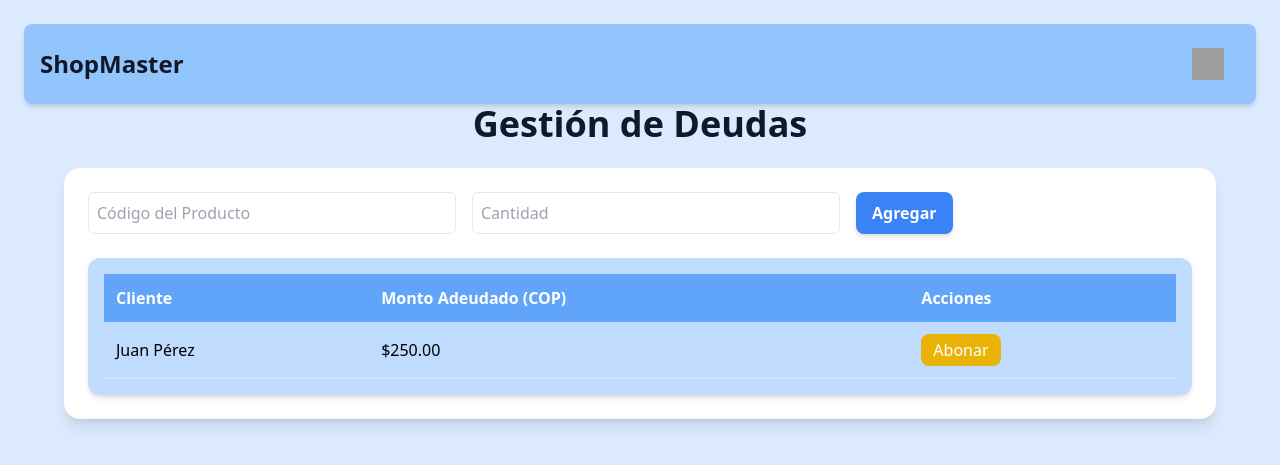
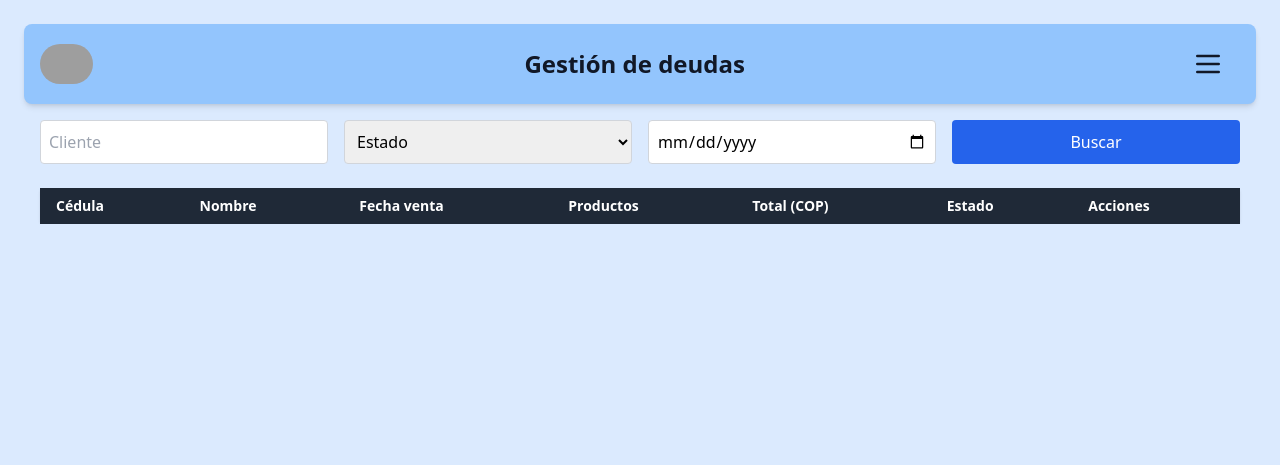
Before and after one commit to 5cjmm/ProyectodeAula, a Spring Boot app: page /tendero/Deudas in a window 1280 px wide. Shown: the top 465 px of the page. Run offline with Spring Boot 4, Linux system fonts and the light colour scheme; the visitor is signed in with stand-in values (Sample User, id 1); lists and menus that the app fills with data are empty; some of the project's set-up classes (security, data sources, template engines, error pages and the like) are left out, and stand-ins take their place; some libraries are stand-ins or nearby versions; grey boxes are pictures that could not be loaded.

Commit message:
Add: gestion de deudas

```diff
--- a/src/main/resources/templates/Deudas.html
+++ b/src/main/resources/templates/Deudas.html
@@ -1,67 +1,138 @@
 <!DOCTYPE html>
-<html lang="es">
+<html lang="es" xmlns:th="http://www.w3.org/1999/xhtml">
 <head>
-    <meta charset="UTF-8">
-    <meta name="viewport" content="width=device-width, initial-scale=1.0">
-    <title>Registro de Proveedores</title>
+    <meta charset="UTF-8" />
+    <meta name="viewport" content="width=device-width, initial-scale=1.0"/>
+    <title>Gestión de deudas - ShopMaster</title>
+    <link rel="icon" href="/img/logo-tc.ico" type="image/x-icon" />
     <script src="https://cdn.tailwindcss.com"></script>
+
+    <style>
+        .estado {
+          border-radius: 20px;
+          padding: 2px 10px;
+          color: rgb(24, 25, 36);
+          font-weight: bold;
+        }
+
+        .estado.NO_PAGADA { background-color: #f78da7; }
+        .estado.PARCIAL { background-color: #ffd966; color: #333; }
+        .estado.PAGADA { background-color: #8de48f; }
+    </style>
 </head>
 <body class="bg-blue-100 dark:bg-blue-900 min-h-screen flex flex-col items-center p-6">
 
-    <nav class="w-full bg-blue-300 dark:bg-blue-700 p-4 flex justify-between items-center shadow-md rounded-lg">
-        <div class="text-gray-900 dark:text-white text-2xl font-bold">ShopMaster</div>
-        <div class="relative">
+<!-- Navbar -->
+<nav class="w-full bg-blue-300 dark:bg-blue-700 p-4 flex justify-between items-center shadow-md rounded-lg mb-4">
+    <img src="https://shopmaster.in/uploads/logo/logo_66593bf8604a3.svg" alt="Logo" class="w-25 h-10 rounded-full" />
+    <div class="text-gray-900 dark:text-white text-2xl font-bold">Gestión de deudas</div>
     <button id="menu-toggle" class="text-gray-900 dark:text-white px-4 py-2">
-                <img src="https://www.shutterstock.com/image-vector/menu-icon-trendy-flat-style-600nw-432264136.jpg" alt="Menú" class="w-8 h-8">
+        <svg xmlns="http://www.w3.org/2000/svg" class="w-8 h-8" fill="none" viewBox="0 0 24 24" stroke="currentColor">
+            <path stroke-linecap="round" stroke-linejoin="round" stroke-width="2" d="M4 6h16M4 12h16M4 18h16"/>
+        </svg>
     </button>
-            <div id="menu" class="hidden absolute right-0 mt-2 w-48 bg-white dark:bg-blue-800 shadow-lg rounded-lg overflow-hidden">
-                <a th:href="@{/Inicio}" class="block px-4 py-2 text-gray-900 dark:text-white hover:bg-blue-300 dark:hover:bg-blue-600">Inicio</a>
-                <a th:href="@{/tendero/Deudas}" class="block px-4 py-2 text-gray-900 dark:text-white hover:bg-blue-300 dark:hover:bg-blue-600">Deudas</a>
-                <a th:href="@{/tendero/PuntoVenta}" class="block px-4 py-2 text-gray-900 dark:text-white hover:bg-blue-300 dark:hover:bg-blue-600">Punto de Venta</a>
-                <a th:href="@{/tendero/RegistroProveedor}" class="block px-4 py-2 text-gray-900 dark:text-white hover:bg-blue-300 dark:hover:bg-blue-600">Registro de Proveedor</a>
-                <a href="/logout" class="block px-4 py-2 text-gray-900 dark:text-white hover:bg-blue-300 dark:hover:bg-blue-600">Cerrar sesión</a>
-            </div>
-        </div>
 </nav>
 
-    <h1 class="text-gray-900 dark:text-white text-4xl font-bold mb-6">Gestión de Deudas</h1>
+<!-- Filtros -->
+<form class="w-full grid grid-cols-1 md:grid-cols-4 gap-4 mb-6 px-4">
+    <input type="text" placeholder="Cliente" class="p-2 rounded border border-gray-300" />
 
-    <div class="w-full max-w-6xl bg-white dark:bg-blue-800 shadow-lg rounded-2xl p-6 flex flex-col gap-6">
+    <select class="p-2 rounded border border-gray-300">
+        <option selected>Estado</option>
+        <option value="PAGADA">Pagada</option>
+        <option value="NO_PAGADA">No pagada</option>
+        <option value="PARCIAL">Parcial</option>
+    </select>
 
-        <div class="flex gap-4">
-            <input type="text" placeholder="Código del Producto" class="w-1/3 p-2 border rounded-md" id="codigoProducto">
-            <input type="number" placeholder="Cantidad" class="w-1/3 p-2 border rounded-md" id="cantidad">
-            <button class="bg-blue-500 text-white px-4 py-2 rounded-lg font-bold shadow-md hover:bg-blue-600">Agregar</button>
-        </div>
+    <input type="date" class="p-2 rounded border border-gray-300" />
 
-        <div class="overflow-x-auto bg-blue-200 dark:bg-blue-700 p-4 rounded-xl shadow-md">
-            <table class="w-full text-left border-collapse">
-                <thead>
-                    <tr class="bg-blue-400 dark:bg-blue-600 text-white">
-                        <th class="p-3">Cliente</th>
-                        <th class="p-3">Monto Adeudado (COP)</th>
-                        <th class="p-3">Acciones</th>
+    <button type="submit" class="bg-blue-600 hover:bg-blue-700 text-white rounded px-4 py-2">Buscar</button>
+</form>
+
+<!-- Tabla -->
+<div class="w-full px-4 overflow-auto">
+    <table class="min-w-full text-sm text-left text-gray-700 bg-white rounded shadow">
+        <thead class="bg-gray-800 text-white">
+        <tr>
+            <th class="px-4 py-2">Cédula</th>
+            <th class="px-4 py-2">Nombre</th>
+            <th class="px-4 py-2">Fecha venta</th>
+            <th class="px-4 py-2">Productos</th>
+            <th class="px-4 py-2">Total (COP)</th>
+            <th class="px-4 py-2">Estado</th>
+            <th class="px-4 py-2">Acciones</th>
         </tr>
         </thead>
         <tbody>
-                    <tr class="border-b dark:border-blue-600">
-                        <td class="p-3">Juan Pérez</td>
-                        <td class="p-3">$250.00</td>
-                        <td class="p-3">
-                            <button class="bg-yellow-500 text-white px-3 py-1 rounded-lg hover:bg-yellow-600">Abonar</button>
+        <tr th:each="deuda : ${deudas}" class="border-t">
+            <td class="px-4 py-2" th:text="${deuda.cedula}"></td>
+            <td class="px-4 py-2" th:text="${deuda.nombre}"></td>
+            <td class="px-4 py-2" th:text="${#dates.format(deuda.fecha, 'yyyy-MM-dd')}"></td>
+            <td class="px-4 py-2" th:text="${deuda.productos}"></td>
+            <td class="px-4 py-2" th:text="${deuda.total}"></td>
+            <td class="px-4 py-2">
+                <span th:text="${deuda.estado}" th:class="'estado ' + deuda.estado"></span>
+            </td>
+            <td class="px-4 py-2 space-x-2">
+                <button onclick="openModal('modalAbono')" class="bg-yellow-400 hover:bg-yellow-500 text-black rounded px-3 py-1">Abonar</button>
+                <button onclick="openModal('modalHistorial')" class="bg-gray-500 hover:bg-gray-600 text-white rounded px-3 py-1">Ver Historial</button>
             </td>
         </tr>
         </tbody>
     </table>
 </div>
+
+<!-- Modal: Abonar -->
+<div id="modalAbono" class="hidden fixed inset-0 bg-black bg-opacity-50 flex items-center justify-center z-50">
+    <div class="bg-white p-6 rounded-lg w-full max-w-md">
+        <div class="flex justify-between items-center mb-4">
+            <h2 class="text-xl font-bold">Registrar Abono</h2>
+            <button onclick="closeModal('modalAbono')" class="text-red-500 text-xl">&times;</button>
         </div>
+        <form>
+            <label class="block mb-2">Monto del abono</label>
+            <input type="number" name="montoAbono" class="w-full p-2 border border-gray-300 rounded mb-4"/>
+            <div class="flex justify-end">
+                <button type="submit" class="bg-green-500 hover:bg-green-600 text-white px-4 py-2 rounded">Guardar</button>
+            </div>
+        </form>
+    </div>
+</div>
+
+<!-- Modal: Historial -->
+<div id="modalHistorial" class="hidden fixed inset-0 bg-black bg-opacity-50 flex items-center justify-center z-50">
+    <div class="bg-white p-6 rounded-lg w-full max-w-2xl">
+        <div class="flex justify-between items-center mb-4">
+            <h2 class="text-xl font-bold">Historial de abonos</h2>
+            <button onclick="closeModal('modalHistorial')" class="text-red-500 text-xl">&times;</button>
+        </div>
+        <table class="w-full text-sm text-left text-gray-700 border">
+            <thead class="bg-gray-200">
+            <tr>
+                <th class="px-4 py-2">Fecha</th>
+                <th class="px-4 py-2">Monto</th>
+            </tr>
+            </thead>
+            <tbody>
+            <tr>
+                <td class="px-4 py-2">2025-05-11</td>
+                <td class="px-4 py-2">$15.000</td>
+            </tr>
+            <!-- Más filas dinámicas -->
+            </tbody>
+        </table>
+    </div>
+</div>
+
+<!-- JS para modales -->
 <script>
-        const menuToggle = document.getElementById("menu-toggle");
-        const menu = document.getElementById("menu");
+    function openModal(id) {
+      document.getElementById(id).classList.remove('hidden');
+    }
 
-        menuToggle.addEventListener("click", () => {
-            menu.classList.toggle("hidden");
-        });
+    function closeModal(id) {
+      document.getElementById(id).classList.add('hidden');
+    }
 </script>
 </body>
 </html>
```
Also changed, not shown: src/main/java/com/ShopMaster/Controller/DeudaController.java (added, +37 -0 lines), src/main/java/com/ShopMaster/Model/Abono.java (added, +31 -0 lines), src/main/java/com/ShopMaster/Model/Deuda.java (+80 -31 lines), src/main/java/com/ShopMaster/Repository/DeudaRepository.java (added, +10 -0 lines), src/main/java/com/ShopMaster/Service/DeudaService.java (added, +38 -0 lines). Lines whose indentation alone changed are shown as unchanged.
